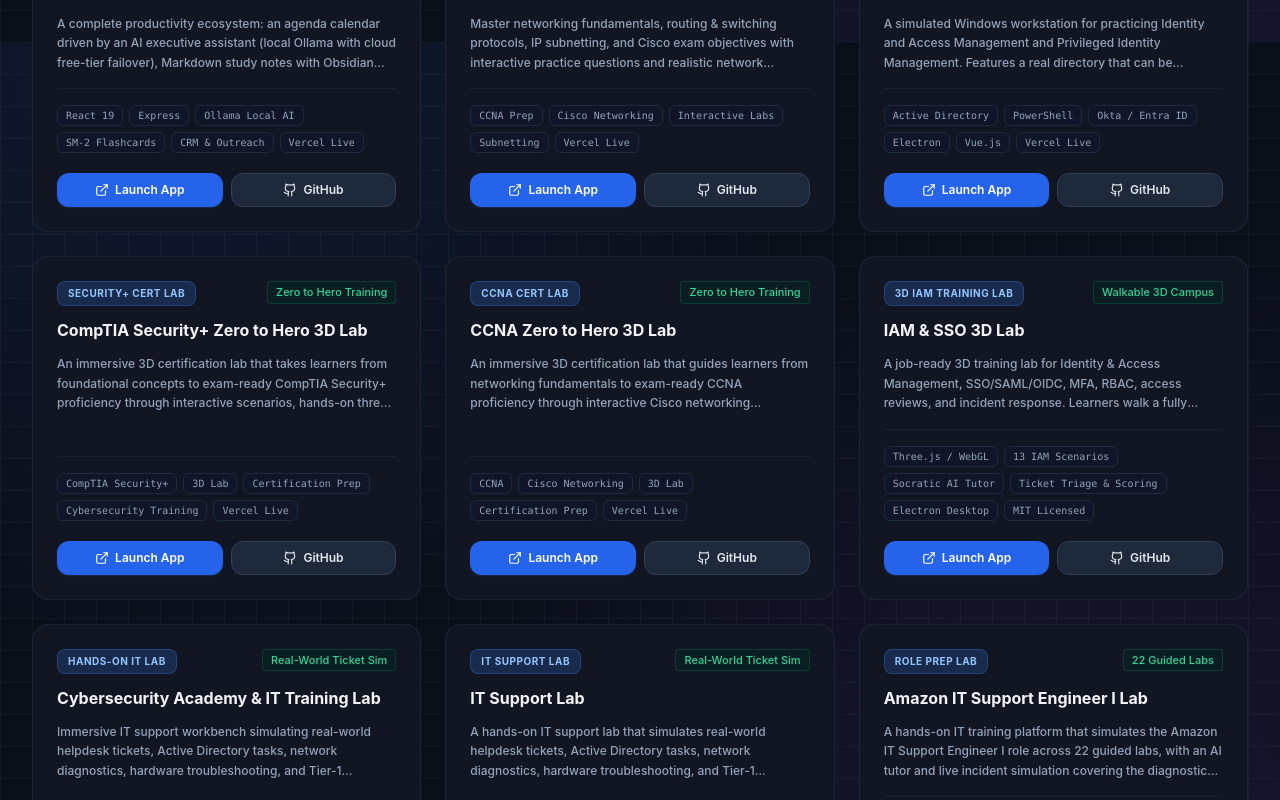
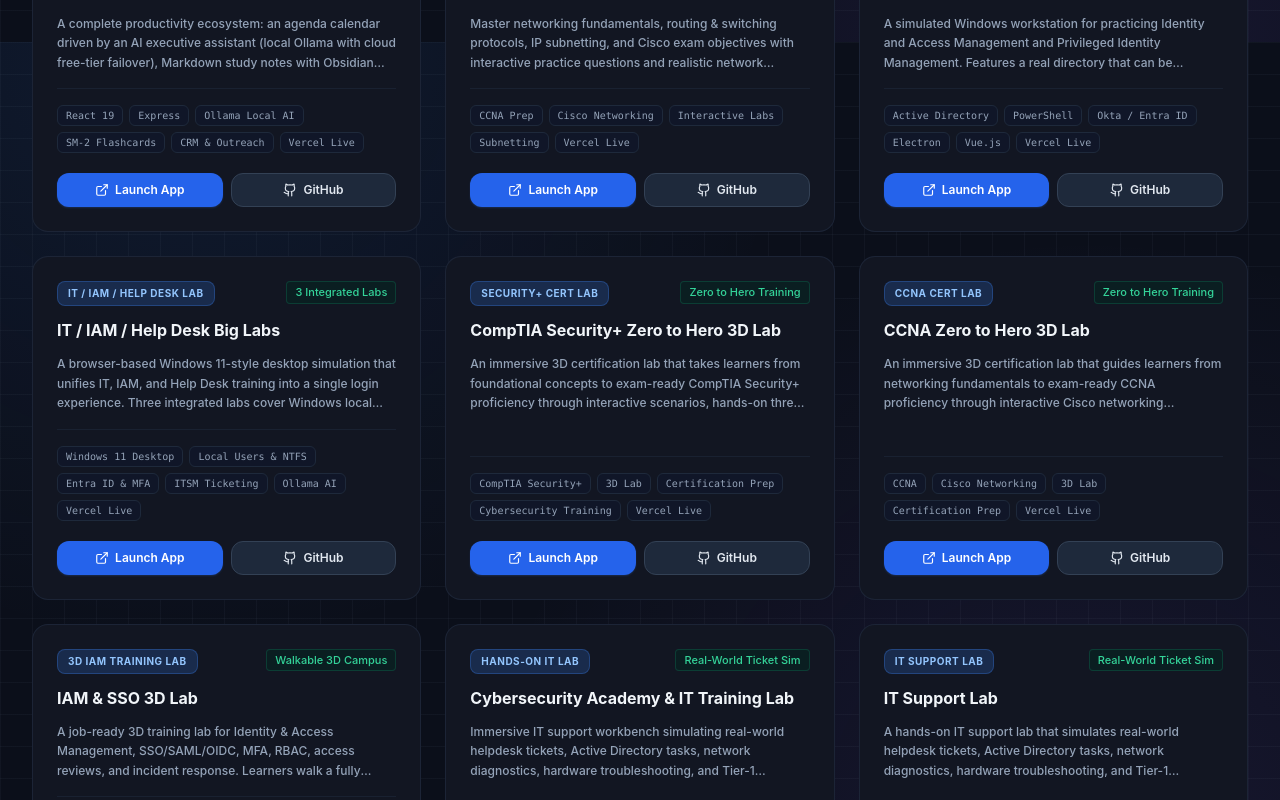
Before and after one commit to pitchiluxe/erickomari, a React (Vite) app: page / in a window 1280 px wide. Shown: the part 758-1558 px from the top of the page. Built offline with nearby package versions, Linux system fonts and the light colour scheme.

Commit message:
Add IT / IAM / Help Desk Big Labs project to portfolio list.
Generated with [Devin](https://devin.ai)

Co-Authored-By: Devin <158243242+devin-ai-integration[bot]@users.noreply.github.com>

```diff
--- a/src/data/profile.ts
+++ b/src/data/profile.ts
@@ -90,6 +90,20 @@ export const CREATOR_PROJECTS: CreatorProject[] = [
     badge: 'IAM WORKSTATION SIM',
     stars: 0,
     stats: 'Real Directory Simulation'
+  },
+  {
+    id: 'proj-it-iam-helpdesk-big-labs',
+    title: 'IT / IAM / Help Desk Big Labs',
+    tagline: 'Windows 11-Style Desktop Unifying IT, IAM & Help Desk Labs in One Login',
+    description: 'A browser-based Windows 11-style desktop simulation that unifies IT, IAM, and Help Desk training into a single login experience. Three integrated labs cover Windows local users and NTFS access (lusrmgr, File Explorer, PowerShell), Microsoft Entra ID with MFA and Conditional Access, and a Service Desk/ITSM console with full ticket lifecycle. Every tool is an interactive replica backed by a real SQLite database, with intentional failure scenarios seeded for troubleshooting practice and an Ollama-powered AI lab assistant.',
+    category: 'Cybersecurity & Labs',
+    liveUrl: 'https://itiamhelpdeskabs.vercel.app/',
+    githubUrl: 'https://github.com/pitchiluxe/IT_IAM_HelpDesk_Big_Labs',
+    tags: ['Windows 11 Desktop', 'Local Users & NTFS', 'Entra ID & MFA', 'ITSM Ticketing', 'Ollama AI', 'Vercel Live'],
+    featured: true,
+    badge: 'IT / IAM / HELP DESK LAB',
+    stars: 0,
+    stats: '3 Integrated Labs'
   },
   {
     id: 'proj-comptia-securityplus-3d-lab',
```
